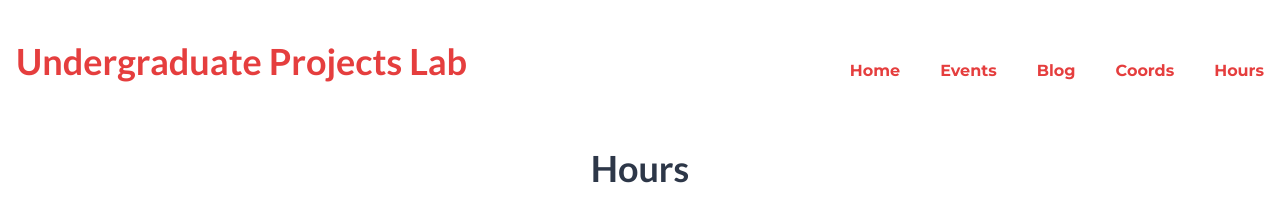
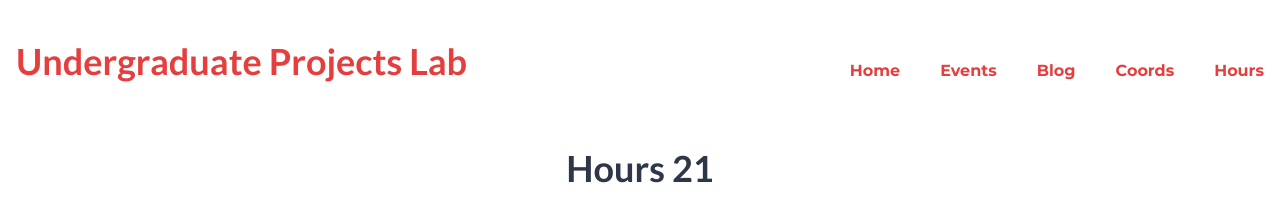
Before and after one commit to UW-UPL/website, a Gatsby site: page /hours in a window 1280 px wide. Shown: the top 215 px of the page. Built offline with nearby package versions, Linux system fonts and the light colour scheme; Gatsby itself is replaced by a stand-in of ours; some packages are replaced by stand-ins of ours.

Commit message:
saving changes before astro

```diff
--- a/package.json
+++ b/package.json
@@ -45,6 +45,7 @@
     "gatsby-source-filesystem": "^4.10.0",
     "gatsby-transformer-sharp": "^4.10.0",
     "gatsby-transformer-yaml": "^4.10.0",
+    "momentjs": "^2.0.0",
     "netlify-cms-app": "^2.15.69",
     "prism-react-renderer": "^1.3.1",
     "prismjs": "^1.27.0",
--- a/src/pages/hours.tsx
+++ b/src/pages/hours.tsx
@@ -40,10 +40,12 @@ const HoursIndex = ({ data, location }) => {
     "Friday",
   ];
 
+  let dateTime = new Date()
+
   return (
     <Layout location={location}>
       <Heading textAlign="center" as="h1" mb="7">
-        Hours
+        Hours {dateTime.getHours()}
       </Heading>
       <Text w="60%" textAlign="left" ml="auto" mr="auto" mb="8" fontSize="lg">
         Anyone is welcome in the UPL room whenever a coord is present, and
```
Also changed, not shown: 1 other file.
